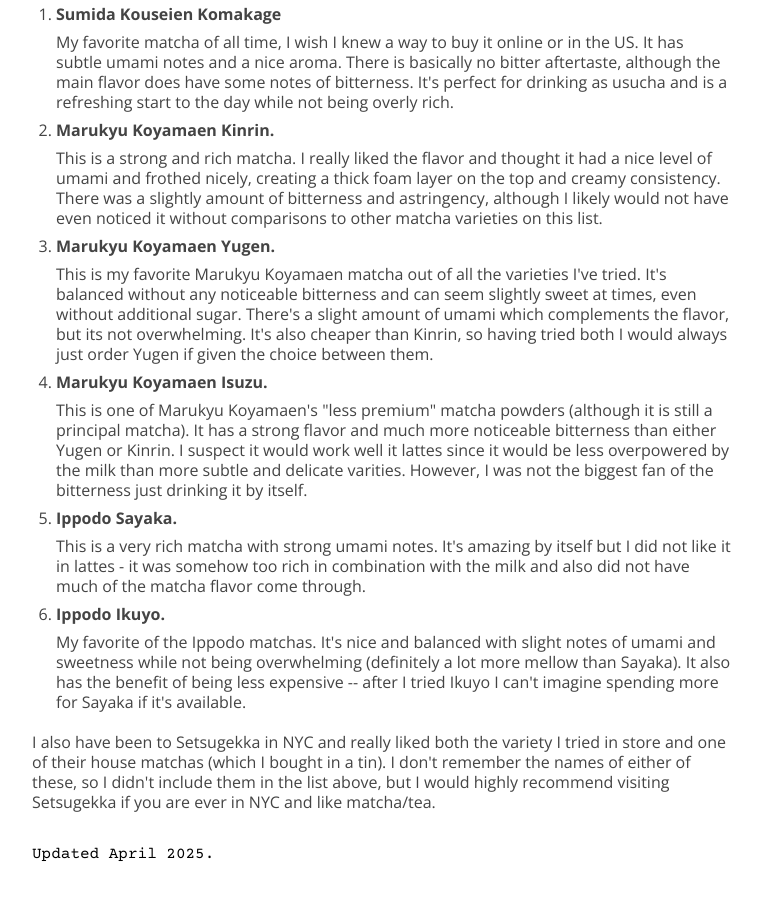
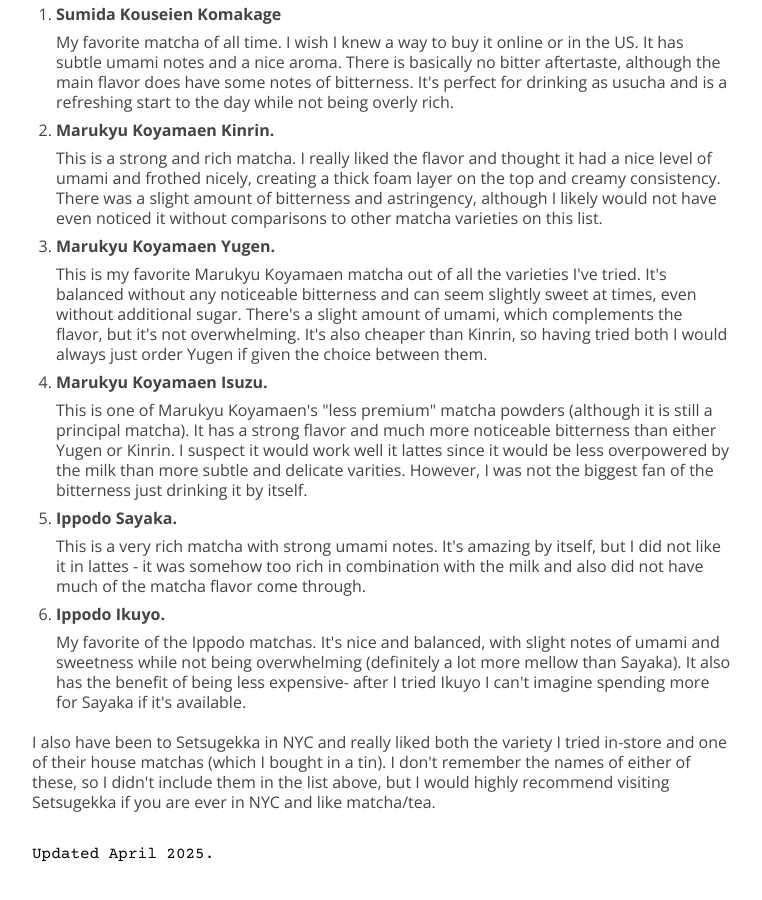
Before and after one commit to SylviaZiyuZhang/sylviaziyuzhang.github.io, a plain HTML site: page matcha.html in a window 1280 px wide. Shown: the part 530-1430 px from the top of the page, without its empty margins (258-1020 px from the left). Drawn offline with nearby package versions, Linux system fonts and the light colour scheme; a script that the page names is missing; a web font is replaced by a local one.

Commit message:
Fixed typos in matcha.html

```diff
--- a/matcha.html
+++ b/matcha.html
@@ -78,19 +78,19 @@
           <li>
             <strong>Sumida Kouseien Komakage</strong>
             <p>
-              My favorite matcha of all time, I wish I knew a way to buy it online or in the US. It has subtle umami notes and a nice aroma. There is basically no bitter aftertaste, although the main flavor does have some notes of bitterness. It's perfect for drinking as usucha and is a refreshing start to the day while not being overly rich.
+              My favorite matcha of all time. I wish I knew a way to buy it online or in the US. It has subtle umami notes and a nice aroma. There is basically no bitter aftertaste, although the main flavor does have some notes of bitterness. It's perfect for drinking as usucha and is a refreshing start to the day while not being overly rich.
             </p>
           </li>
           <li>
             <strong>Marukyu Koyamaen Kinrin.</strong>
             <p>
-              This is a strong and rich matcha. I really liked the flavor and thought it had a nice level of umami and frothed nicely, creating a thick foam layer on the top and creamy consistency. There was a slightly amount of bitterness and astringency, although I likely would not have even noticed it without comparisons to other matcha varieties on this list.
+              This is a strong and rich matcha. I really liked the flavor and thought it had a nice level of umami and frothed nicely, creating a thick foam layer on the top and creamy consistency. There was a slight amount of bitterness and astringency, although I likely would not have even noticed it without comparisons to other matcha varieties on this list.
             </p>
           </li>
           <li>
             <strong>Marukyu Koyamaen Yugen.</strong>
             <p>
-              This is my favorite Marukyu Koyamaen matcha out of all the varieties I've tried. It's balanced without any noticeable bitterness and can seem slightly sweet at times, even without additional sugar. There's a slight amount of umami which complements the flavor, but its not overwhelming. It's also cheaper than Kinrin, so having tried both I would always just order Yugen if given the choice between them.
+              This is my favorite Marukyu Koyamaen matcha out of all the varieties I've tried. It's balanced without any noticeable bitterness and can seem slightly sweet at times, even without additional sugar. There's a slight amount of umami, which complements the flavor, but it's not overwhelming. It's also cheaper than Kinrin, so having tried both I would always just order Yugen if given the choice between them.
             </p>
           </li>
           <li>
@@ -102,18 +102,18 @@
           <li>
             <strong>Ippodo Sayaka.</strong>
             <p>
-              This is a very rich matcha with strong umami notes. It's amazing by itself but I did not like it in lattes - it was somehow too rich in combination with the milk and also did not have much of the matcha flavor come through.
+              This is a very rich matcha with strong umami notes. It's amazing by itself, but I did not like it in lattes - it was somehow too rich in combination with the milk and also did not have much of the matcha flavor come through.
             </p>
           </li>
           <li>
             <strong>Ippodo Ikuyo.</strong>
             <p>
-              My favorite of the Ippodo matchas. It's nice and balanced with slight notes of umami and sweetness while not being overwhelming (definitely a lot more mellow than Sayaka). It also has the benefit of being less expensive -- after I tried Ikuyo I can't imagine spending more for Sayaka if it's available.
+              My favorite of the Ippodo matchas. It's nice and balanced, with slight notes of umami and sweetness while not being overwhelming (definitely a lot more mellow than Sayaka). It also has the benefit of being less expensive- after I tried Ikuyo I can't imagine spending more for Sayaka if it's available.
             </p>
           </li>
         </ol>
         <p>
-          I also have been to Setsugekka in NYC and really liked both the variety I tried in store and one of their house matchas (which I bought in a tin). I don't remember the names of either of these, so I didn't include them in the list above, but I would highly recommend visiting Setsugekka if you are ever in NYC and like matcha/tea.
+          I also have been to Setsugekka in NYC and really liked both the variety I tried in-store and one of their house matchas (which I bought in a tin). I don't remember the names of either of these, so I didn't include them in the list above, but I would highly recommend visiting Setsugekka if you are ever in NYC and like matcha/tea.
         </p>
     </div>
   </section>
```
